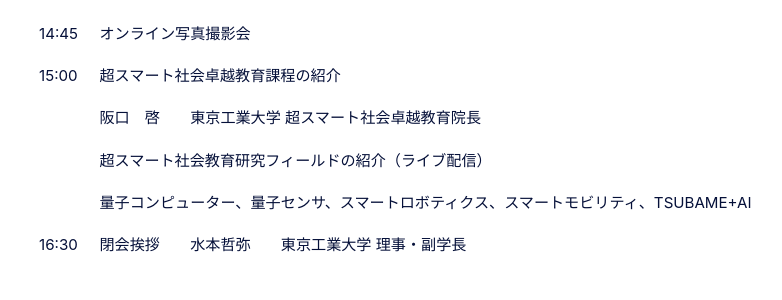
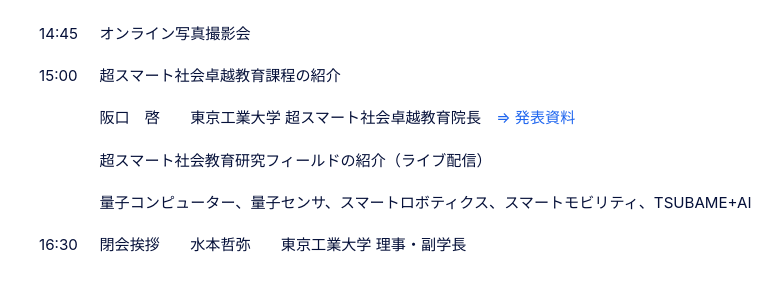
Before and after one commit to fl1d/w0ex.github.io, a Jekyll site: the page built from _pages/kick-off.md, in a window 1280 px wide and 900 px high, scrolled down 1165 px. Shown: the part 152-452 px from the top of the window, without its empty margins (29-811 px from the left). Built offline with Jekyll 4.4.1, drawn with Linux system fonts in a browser that asks for light colours; cached includes are drawn as plain includes; nearby versions of some CDN libraries.

Commit message:
Update kick-off.md

```diff
--- a/_pages/kick-off.md
+++ b/_pages/kick-off.md
@@ -36,7 +36,7 @@
 　　　 | Thomas Haustein　　Fraunhofer HHI（海外アドバイザー代表）
 14:45 | オンライン写真撮影会
 15:00 | 超スマート社会卓越教育課程の紹介
-　　　 | 阪口　啓　　東京工業大学 超スマート社会卓越教育院長
+　　　 | 阪口　啓　　東京工業大学 超スマート社会卓越教育院長　[⇒ 発表資料](/doc/dean_materials.pdf)
 　　　 | 超スマート社会教育研究フィールドの紹介（ライブ配信）
 　　　 | 量子コンピューター、量子センサ、スマートロボティクス、スマートモビリティ、TSUBAME+AI
 16:30 |閉会挨拶　　水本哲弥　　東京工業大学 理事・副学長
```
